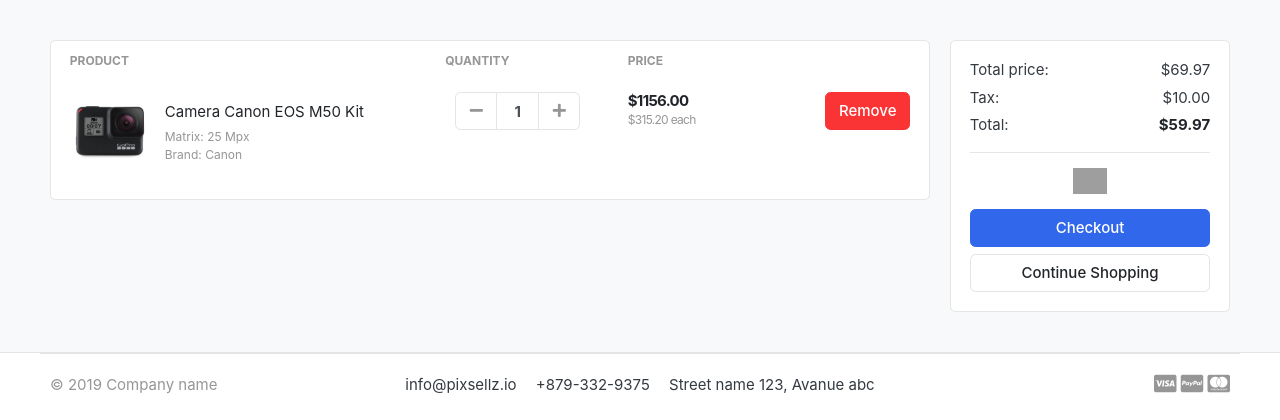
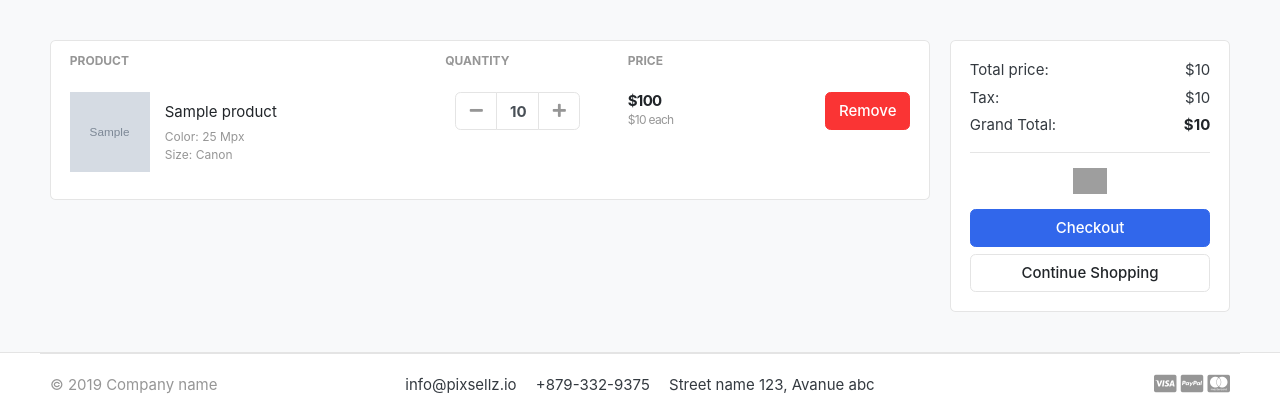
Before and after one commit to riteshchaudhary009/greatkart-django, a Django app: template templates/store/cart.html in a window 1280 px wide. Shown: the part 118-538 px from the top of the page. Run offline with Django 5.2, Linux system fonts and the light colour scheme; tables that the repository leaves empty hold one stand-in row (values such as "Sample post"); the template is opened without the code that fills it: values that come from a table or form of the project are taken from there, most other values are stand-ins (such as "Sample title", 1, 10 or a date in 2020); grey boxes marked "Sample" are stand-in pictures; some libraries are stand-ins or nearby versions; some web fonts are replaced; grey boxes are pictures that could not be loaded.

Commit message:
commit new update

```diff
--- a/carts/models.py
+++ b/carts/models.py
@@ -18,5 +18,9 @@ class CartItem(models.Model):
     is_active = models.BooleanField(default=True)
 
 
+    def sub_total(self):
+        return self.product.price * self.quantity
+
+
     def __str__(self):
         return self.product
--- a/carts/urls.py
+++ b/carts/urls.py
@@ -4,5 +4,7 @@ from  .import views
 
 urlpatterns = [
     path('', views.cart, name='cart'),
-    path('add_cart/<int:product_id>/', views.add_cart, name='add_cart')
+    path('add_cart/<int:product_id>/', views.add_cart, name='add_cart'),
+    path('remove_cart/<int:product_id>/', views.remove_cart, name='remove_cart'),
+    path('remove_cart_item/<int:product_id>/', views.remove_cart_item, name='remove_cart_item')
 ]
--- a/templates/store/cart.html
+++ b/templates/store/cart.html
@@ -9,7 +9,17 @@
 <!-- ============================ COMPONENT 1 ================================= -->
 
 <div class="row">
-	<aside class="col-lg-9">
+{% if not cart_item %}
+	<h2 class="text-center">Your Shopping Cart Is Empty</h2>
+	<br>
+	<div class="text-center ">
+    <a href="{% url 'store' %}" class="btn btn-primary">
+        Continue Shopping
+    </a>
+	</div>
+
+{%else%}
+<aside class="col-lg-9">
 <div class="card">
 <table class="table table-borderless table-shopping-cart">
 <thead class="text-muted">
@@ -21,13 +31,14 @@
 </tr>
 </thead>
 <tbody>
+{% for cart_item in cart_items%}
 <tr>
 	<td>
 		<figure class="itemside align-items-center">
-			<div class="aside"><img src="{% static 'images/items/11.jpg' %}" class="img-sm"></div>
+			<div class="aside"><img src="{{cart_item.product.images.url}}" class="img-sm"></div>
 			<figcaption class="info">
-				<a href="#" class="title text-dark">Camera Canon EOS M50 Kit</a>
-				<p class="text-muted small">Matrix: 25 Mpx <br> Brand: Canon</p>
+				<a href="#" class="title text-dark">{{cart_item.product.product_name}}</a>
+				<p class="text-muted small">Color: 25 Mpx <br> Size: Canon</p>
 			</figcaption>
 		</figure>
 	</td>
@@ -36,25 +47,26 @@
 					<div class="col">
 						<div class="input-group input-spinner">
 							<div class="input-group-prepend">
-							<button class="btn btn-light" type="button" id="button-plus"> <i class="fa fa-minus"></i> </button>
+							<a href="{% url 'remove_cart' cart_item.product.id %}" class="btn btn-light" type="button" id="button-plus"> <i class="fa fa-minus"></i> </a>
 							</div>
-							<input type="text" class="form-control"  value="1">
+							<input type="text" class="form-control"  value="{{cart_item.quantity}}">
 							<div class="input-group-append">
-							<button class="btn btn-light" type="button" id="button-minus"> <i class="fa fa-plus"></i> </button>
+							<a href="{% url 'add_cart' cart_item.product.id %}" class="btn btn-light" type="button" id="button-minus"> <i class="fa fa-plus"></i> </a>
 							</div>
 						</div> <!-- input-group.// -->
 					</div> <!-- col.// -->
 	</td>
 	<td>
 		<div class="price-wrap">
-			<var class="price">$1156.00</var>
-			<small class="text-muted"> $315.20 each </small>
+			<var class="price">${{ cart_item.sub_total }}</var>
+			<small class="text-muted"> ${{cart_item.product.price}} each </small>
 		</div> <!-- price-wrap .// -->
 	</td>
 	<td class="text-right">
-	<a href="" class="btn btn-danger"> Remove</a>
+	<a href="{% url 'remove_cart_item' cart_item.product.id %}" class="btn btn-danger"> Remove</a>
 	</td>
 </tr>
+{% endfor %}
 
 </tbody>
 </table>
@@ -67,19 +79,19 @@
 		<div class="card-body">
 			<dl class="dlist-align">
 			  <dt>Total price:</dt>
-			  <dd class="text-right">$69.97</dd>
+			  <dd class="text-right">${{total}}</dd>
 			</dl>
 			<dl class="dlist-align">
 			  <dt>Tax:</dt>
-			  <dd class="text-right"> $10.00</dd>
+			  <dd class="text-right"> ${{tax}}</dd>
 			</dl>
 			<dl class="dlist-align">
-			  <dt>Total:</dt>
-			  <dd class="text-right text-dark b"><strong>$59.97</strong></dd>
+			  <dt>Grand Total:</dt>
+			  <dd class="text-right text-dark b"><strong>${{grand_total}}</strong></dd>
 			</dl>
 			<hr>
 			<p class="text-center mb-3">
-				<img src="{% static 'images/misc/payments.png' %}x" height="26">
+				<img src="{% static "images/misc/payments.png" %} x" height="26">
 			</p>
 			<a href="./place-order.html" class="btn btn-primary btn-block"> Checkout </a>
 			<a href="./store.html" class="btn btn-light btn-block">Continue Shopping</a>
@@ -90,6 +102,7 @@
 
 
 </div> <!-- row.// -->
+{% endif %}
 <!-- ============================ COMPONENT 1 END .// ================================= -->
 
 </div> <!-- container .//  -->
```
Also changed, not shown: carts/views.py (+71 -16 lines).
